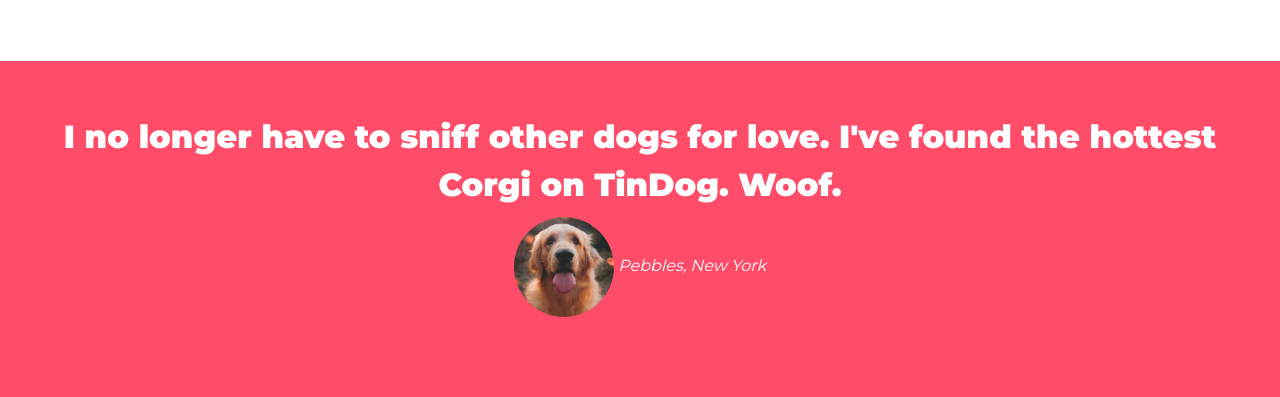
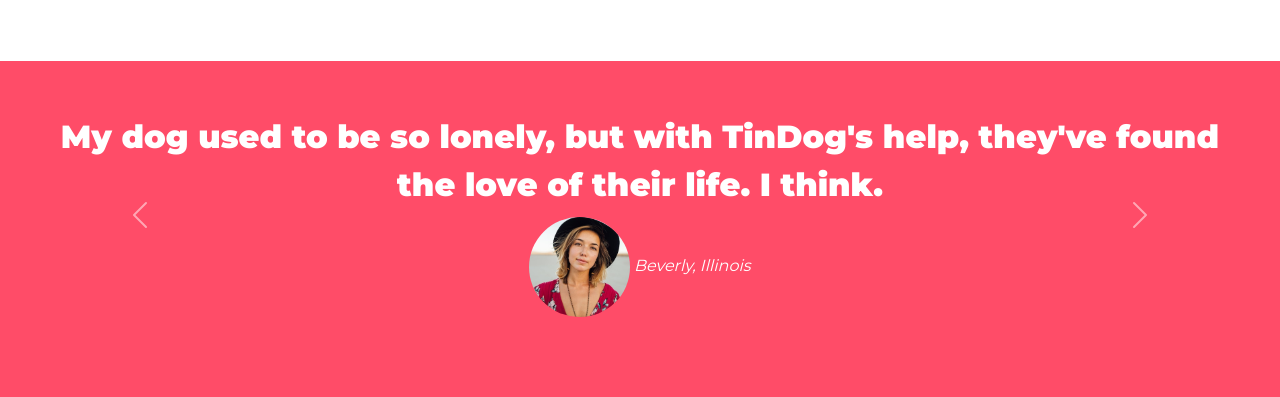
Before and after one commit to slavkoSenkiv/html-personal-website-udemy-webdev, a plain HTML site: page Bootstrap - tindog/index.html in a window 1280 px wide. Shown: the part 1034-1431 px from the top of the page. Drawn offline with nearby package versions, Linux system fonts and the light colour scheme.

Commit message:
Update index.html

```diff
--- a/Bootstrap - tindog/index.html
+++ b/Bootstrap - tindog/index.html
@@ -110,13 +110,29 @@
 
   <section id="testimonials">
 
-    <h2 class=" testimonial testimonial-text">I no longer have to sniff other dogs for love. I've found the hottest Corgi on TinDog. Woof.</h2>
-    <img class="testimonial-image" src="images/dog-img.jpg" alt="dog-profile">
-    <em class="testimonial">Pebbles, New York</em>
-
-    <!-- <h2 class="testimonial-text">My dog used to be so lonely, but with TinDog's help, they've found the love of their life. I think.</h2>
-    <img class="testimonial-image" src="images/lady-img.jpg" alt="lady-profile">
-    <em>Beverly, Illinois</em> -->
+    <div id="carousel-testimonial" class="carousel slide" data-ride="carousel" data-interval="3000" data-pause="hover">
+      <div class="carousel-inner">
+          <div class="carousel-item slide1 active">
+            <h2 class=" testimonial testimonial-text">I no longer have to sniff other dogs for love. I've found the hottest Corgi on TinDog. Woof.</h2>
+            <img class="testimonial-image" src="images/dog-img.jpg" alt="dog-profile">
+            <em class="testimonial">Pebbles, New York</em>
+          </div>
+          <div class="carousel-item slide2">
+            <h2 class="testimonial testimonial-text">My dog used to be so lonely, but with TinDog's help, they've found the love of their life. I think.</h2>
+            <img class="testimonial-image" src="images/lady-img.jpg" alt="lady-profile">
+            <em class="testimonial">Beverly, Illinois</em>
+          </div>
+      </div>
+          <a class="carousel-control-prev" href="#carousel-testimonial" role="button" data-slide="prev">
+              <span class="carousel-control-prev-icon" aria-hidden="true"></span>
+              <span class="sr-only">Previous</span>
+          </a>
+          <a class="carousel-control-next" href="#carousel-testimonial" role="button" data-slide="next">
+              <span class="carousel-control-next-icon" aria-hidden="true"></span>
+              <span class="sr-only">Next</span>
+          </a>
+      </div>
+  </div>
 
   </section>
 
@@ -186,7 +202,9 @@
 
   </footer>
 
-
+  <script src="https://code.jquery.com/jquery-3.4.1.slim.min.js" integrity="sha384-J6qa4849blE2+poT4WnyKhv5vZF5SrPo0iEjwBvKU7imGFAV0wwj1yYfoRSJoZ+n" crossorigin="anonymous"></script>
+  <script src="https://cdn.jsdelivr.net/npm/popper.js@1.16.0/dist/umd/popper.min.js" integrity="sha384-Q6E9RHvbIyZFJoft+2mJbHaEWldlvI9IOYy5n3zV9zzTtmI3UksdQRVvoxMfooAo" crossorigin="anonymous"></script>
+  <script src="https://stackpath.bootstrapcdn.com/bootstrap/4.4.1/js/bootstrap.min.js" integrity="sha384-wfSDF2E50Y2D1uUdj0O3uMBJnjuUD4Ih7YwaYd1iqfktj0Uod8GCExl3Og8ifwB6" crossorigin="anonymous"></script>
 </body>
 
 </html>
```
